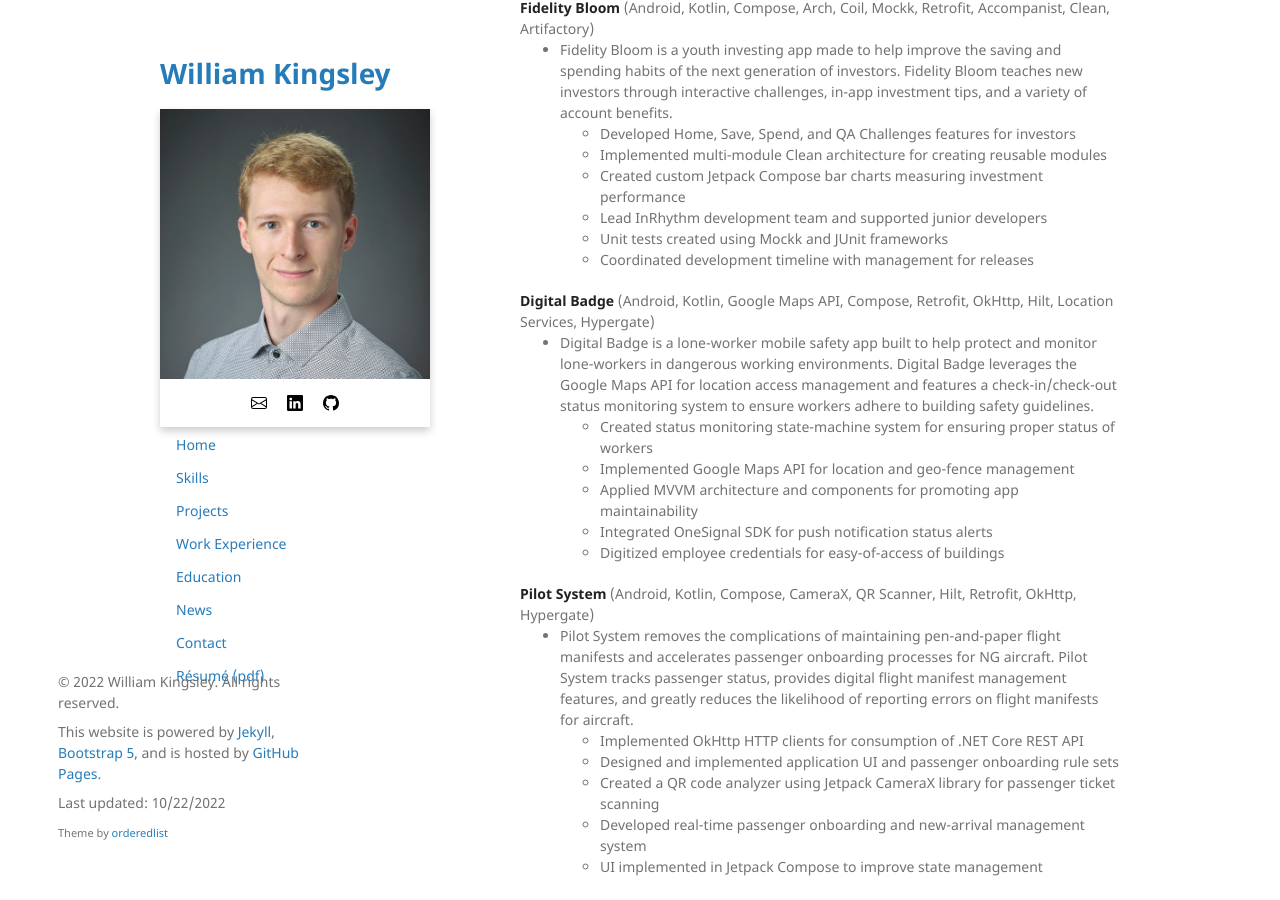
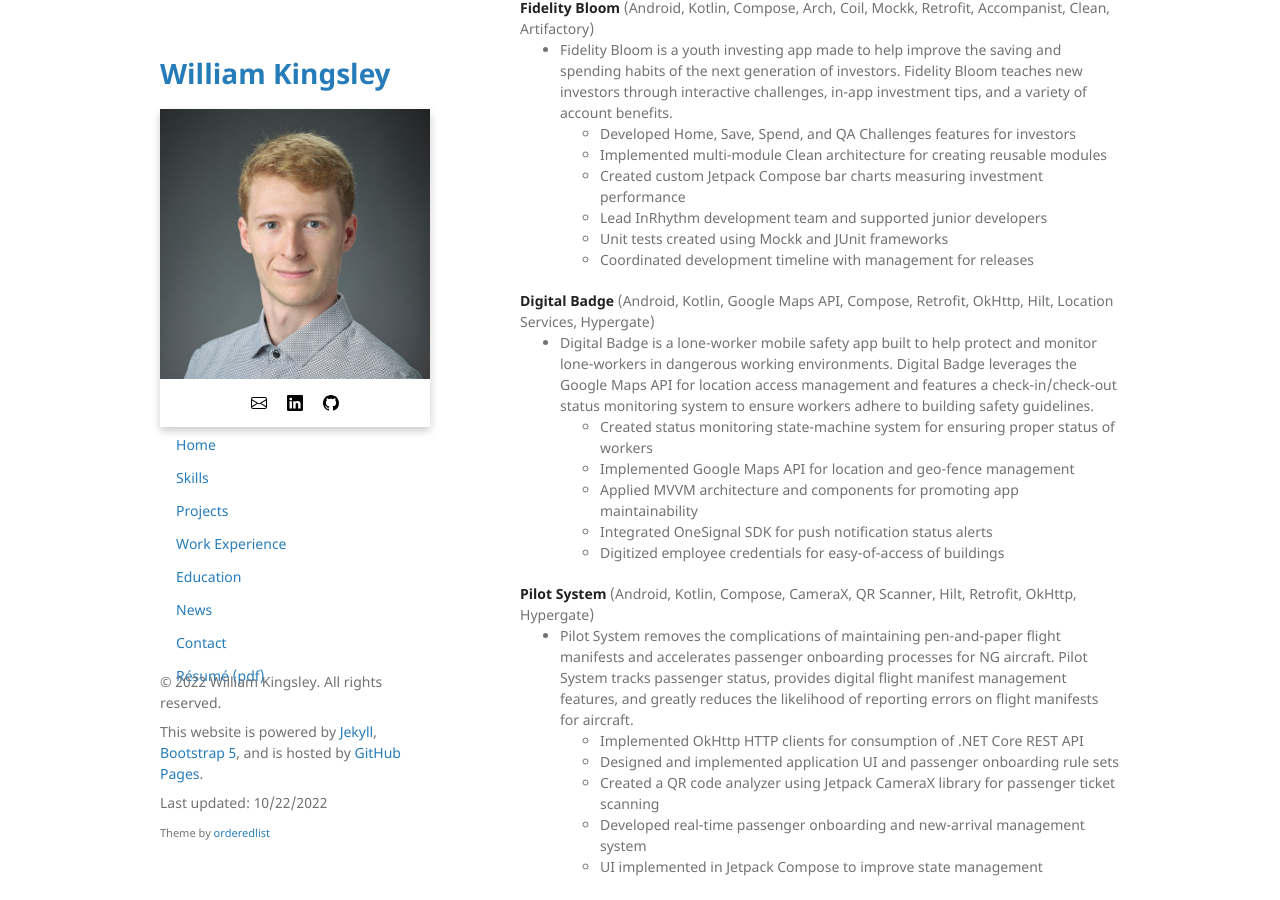
Before and after one commit to data-programmer/data-programmer.github.io, a Jekyll site: the page built from index.md, in a window 1280 px wide and 900 px high, scrolled down 416 px. Built offline with Jekyll 4.4.1, drawn with Linux system fonts in a browser that asks for light colours.

Commit message:
Undoing change

```diff
--- a/_layouts/default.html
+++ b/_layouts/default.html
@@ -19,10 +19,9 @@
 
       </section>
 
+      {% include footer.html %}
+
     </div>
-
-    {% include footer.html %}
-
     <script src="/assets/js/scale.fix.js"></script>
   </body>
 </html>
```
